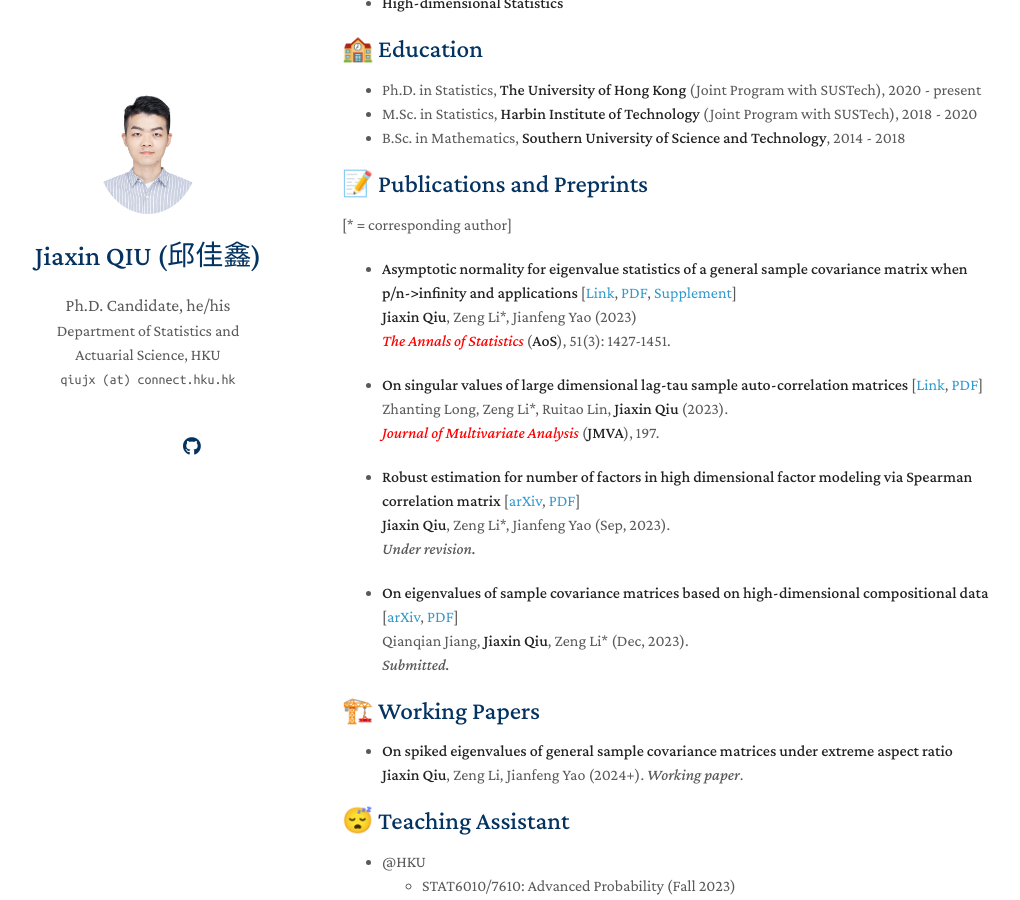
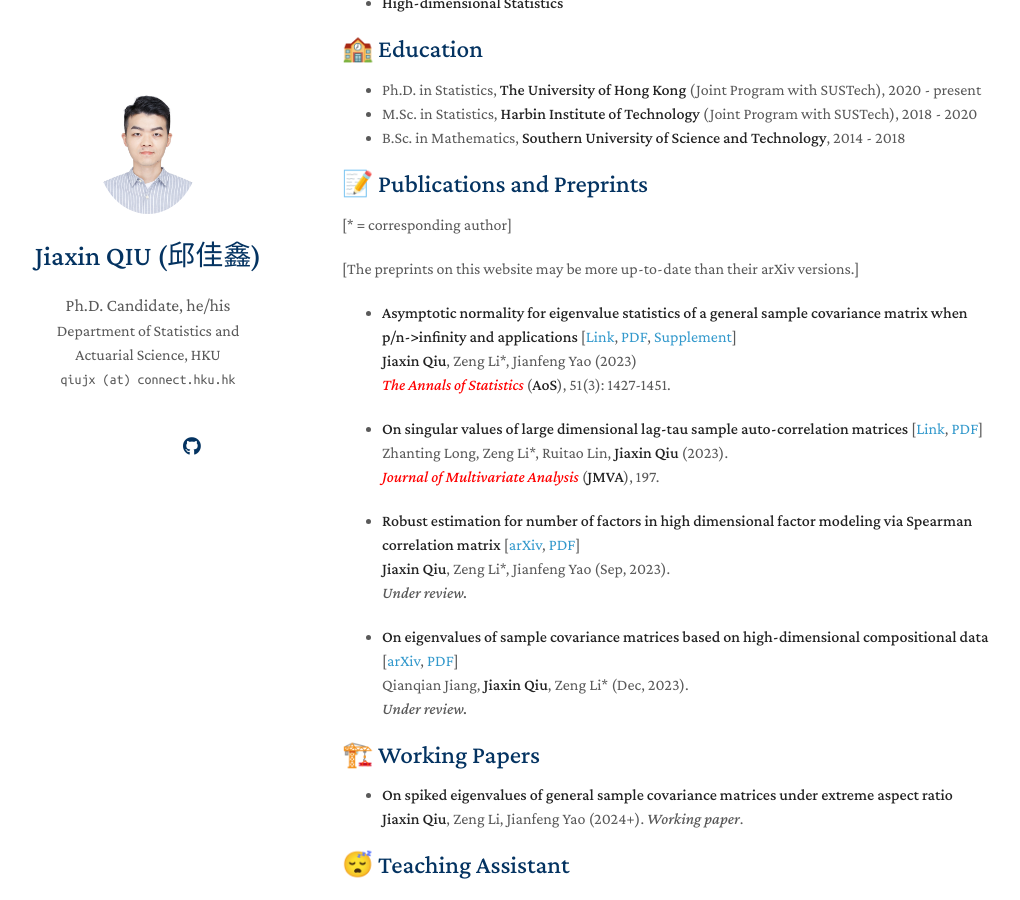
Before and after one commit to jxqiu77/jxqiu77.github.io, a Jekyll site: the page built from index.md, in a window 1280 px wide and 900 px high, scrolled down 252 px. Shown: the whole window, without its empty margins (128-1148 px from the left). Built offline with Jekyll 4.4.1, drawn with Linux system fonts in a browser that asks for light colours; nearby versions of some CDN libraries; a style sheet for code colours, icons or effects is not loaded; our own code applies the rules of GitHub Pages for plain Markdown files.

Commit message:
Update index.md

```diff
--- a/index.md
+++ b/index.md
@@ -21,6 +21,8 @@ Hi! I am a final-year PhD student in statistics at HKU and SUSTech (joint progra
 
 [\* = corresponding author]
 
+[The preprints on this website may be more up-to-date than their arXiv versions.]
+
 - **Asymptotic normality for eigenvalue statistics of a general sample covariance matrix when p/n->infinity and applications** [[Link](https://doi.org/10.1214/23-AOS2300), [PDF](/assets/files/papers/2023-AoS-main.pdf), [Supplement](/assets/files/papers/2023-AoS-supp.pdf)]\
   **Jiaxin Qiu**, Zeng Li\*, Jianfeng Yao (2023)\
   <span style="color:red">*The Annals of Statistics* </span> (**AoS**), 51(3): 1427-1451.
@@ -31,11 +33,11 @@ Hi! I am a final-year PhD student in statistics at HKU and SUSTech (joint progra
 
 - **Robust estimation for number of factors in high dimensional factor modeling via Spearman correlation matrix** [[arXiv](https://arxiv.org/abs/2309.00870), [PDF](/assets/files/papers/2023-Spearman.pdf)] \
   **Jiaxin Qiu**, Zeng Li\*, Jianfeng Yao (Sep, 2023).\
-  *Under revision.*
+  *Under review.*
 
 - **On eigenvalues of sample covariance matrices based on high-dimensional compositional data** [[arXiv](https://arxiv.org/abs/2312.14420), [PDF](/assets/files/papers/2023-CoDA.pdf)] \
   Qianqian Jiang, **Jiaxin Qiu**, Zeng Li\* (Dec, 2023).\
-  *Submitted.*
+  *Under review.*
 
 ## 🏗️ Working Papers
 
```
